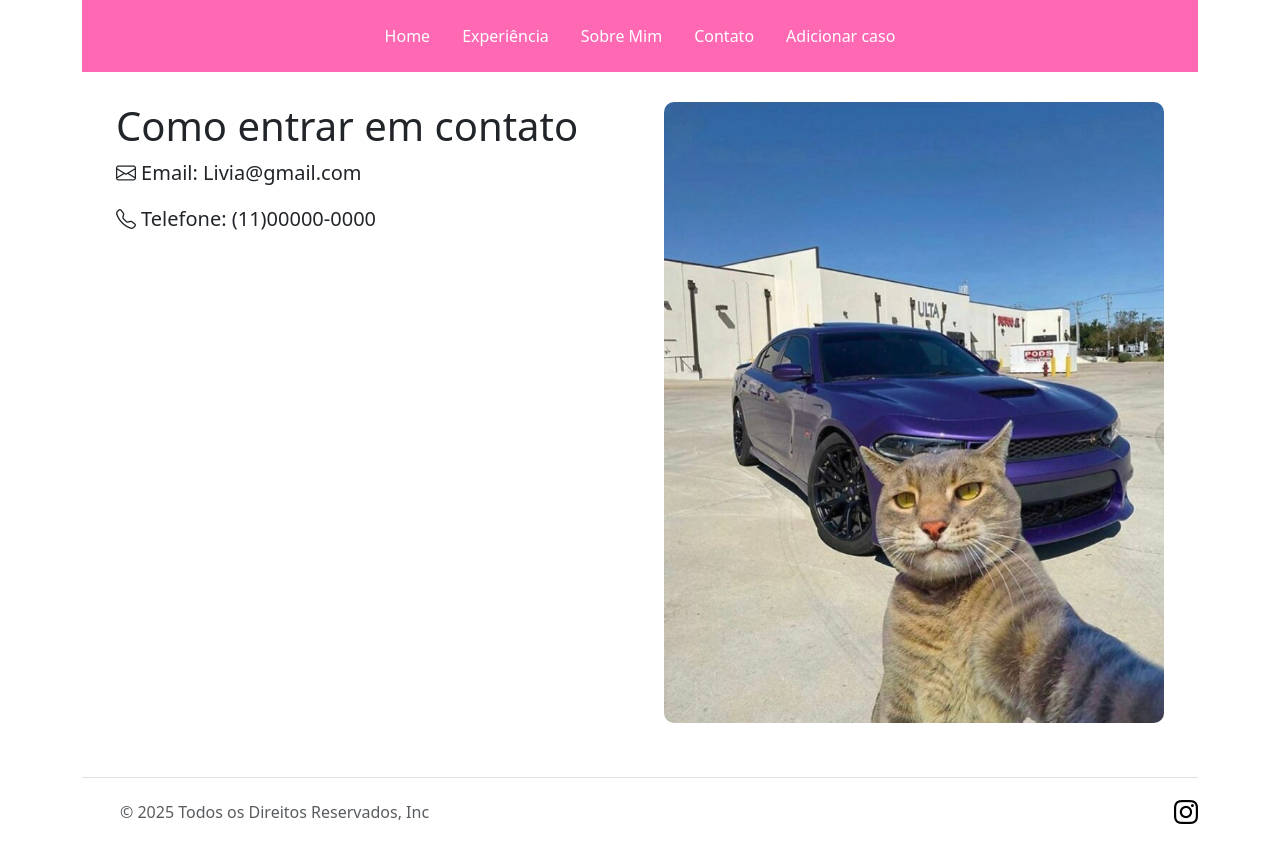
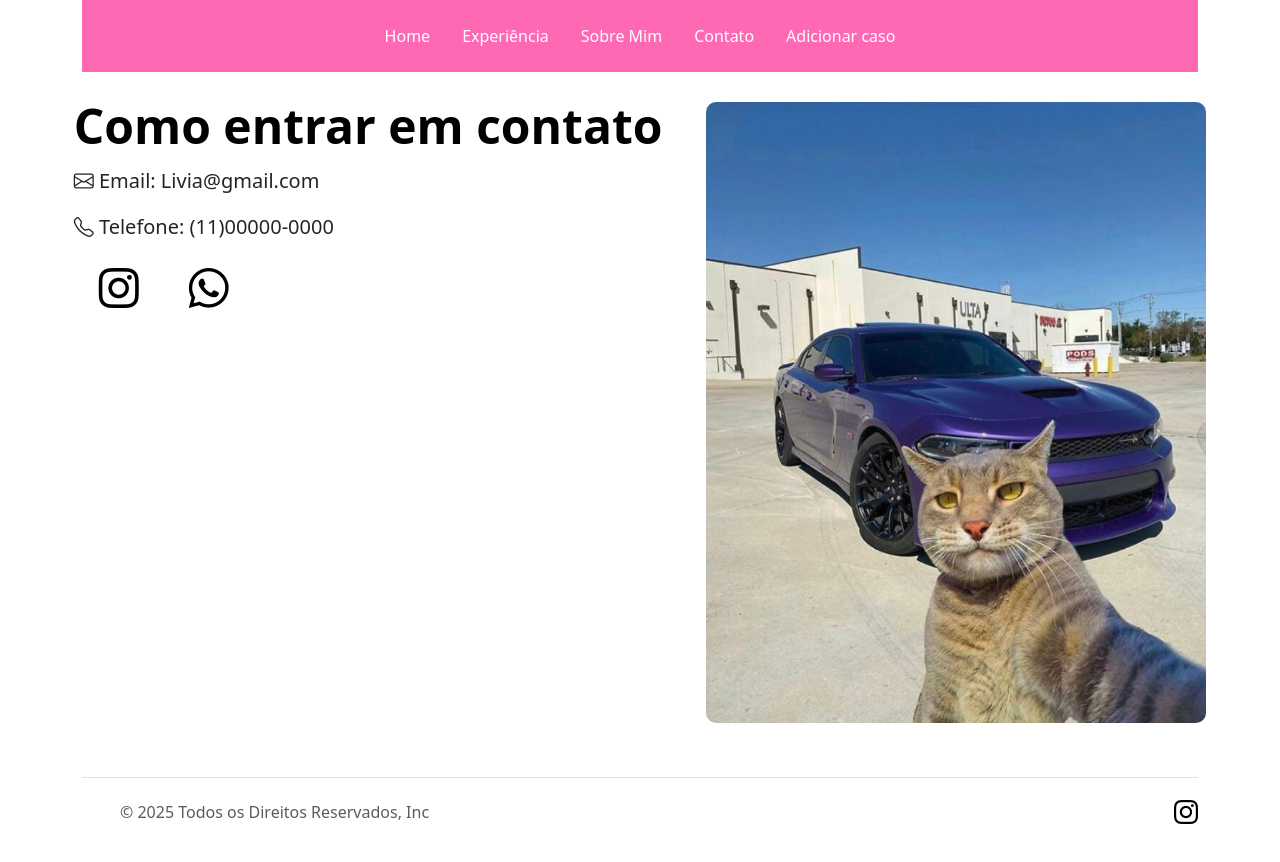
Before and after one commit to marceloaugustorm/portfolio, a React (Vite) app: page /contato in a window 1280 px wide. Shown: the top 862 px of the page. Built offline with nearby package versions, Linux system fonts and the light colour scheme.

Commit message:
button contatos

```diff
--- a/index.html
+++ b/index.html
@@ -4,6 +4,10 @@
     <meta charset="UTF-8" />
     <link rel="icon" type="image/svg+xml" href="/vite.svg" />
     <meta name="viewport" content="width=device-width, initial-scale=1.0" />
+    <link rel="preconnect" href="https://fonts.googleapis.com">
+<link rel="preconnect" href="https://fonts.gstatic.com" crossorigin>
+<link href="https://fonts.googleapis.com/css2?family=Quicksand:wght@300..700&display=swap" rel="stylesheet">
+
     <title>portfolio_livia</title>
   </head>
   <body>
--- a/src/components/Contato.css
+++ b/src/components/Contato.css
@@ -16,6 +16,7 @@
 
 .contatos{
     font-size: 20px;
+
 }
 
 
@@ -29,3 +30,17 @@
     border-radius: 10px;
     box-shadow: 5px;
 }
+
+.botao-instagram-contato{
+  color: black!important;
+  transition: color 0.3s ease;
+  cursor: pointer;
+  border-radius: 10px;
+  padding-left: 25px;
+  padding-right: 25px;
+}
+
+ .botao-instagram-contato:hover {
+  color: #FF69B4 !important;
+  background-color: white;
+}
--- a/src/components/Contato.jsx
+++ b/src/components/Contato.jsx
@@ -9,9 +9,24 @@ export const Contato = () =>{
 
 
    <div className="contatos">
-    <h1>Como entrar em contato</h1>
-      <p><i className="bi bi-envelope"></i> Email: Livia@gmail.com</p>
-      <p><i className="bi bi-telephone"></i> Telefone: (11)00000-0000</p>
+    <h1 className="display-5 fw-bold text-body-emphasis lh-1 mb-3">Como entrar  em contato</h1>
+      <p className="lead"><i className="bi bi-envelope"></i> Email: Livia@gmail.com</p>
+      <p className="lead"><i className="bi bi-telephone"></i> Telefone: (11)00000-0000</p>
+
+      <a href="#">
+      <i
+    className="bi bi-instagram botao-instagram-contato"
+    style={{ fontSize: "40px"}}
+  ></i>
+  </a>
+
+    <a href="#">
+      <i
+    className="bi bi-whatsapp botao-instagram-contato"
+    style={{ fontSize: "40px"}}
+  ></i>
+  </a>
+
     </div>
 
 
```
